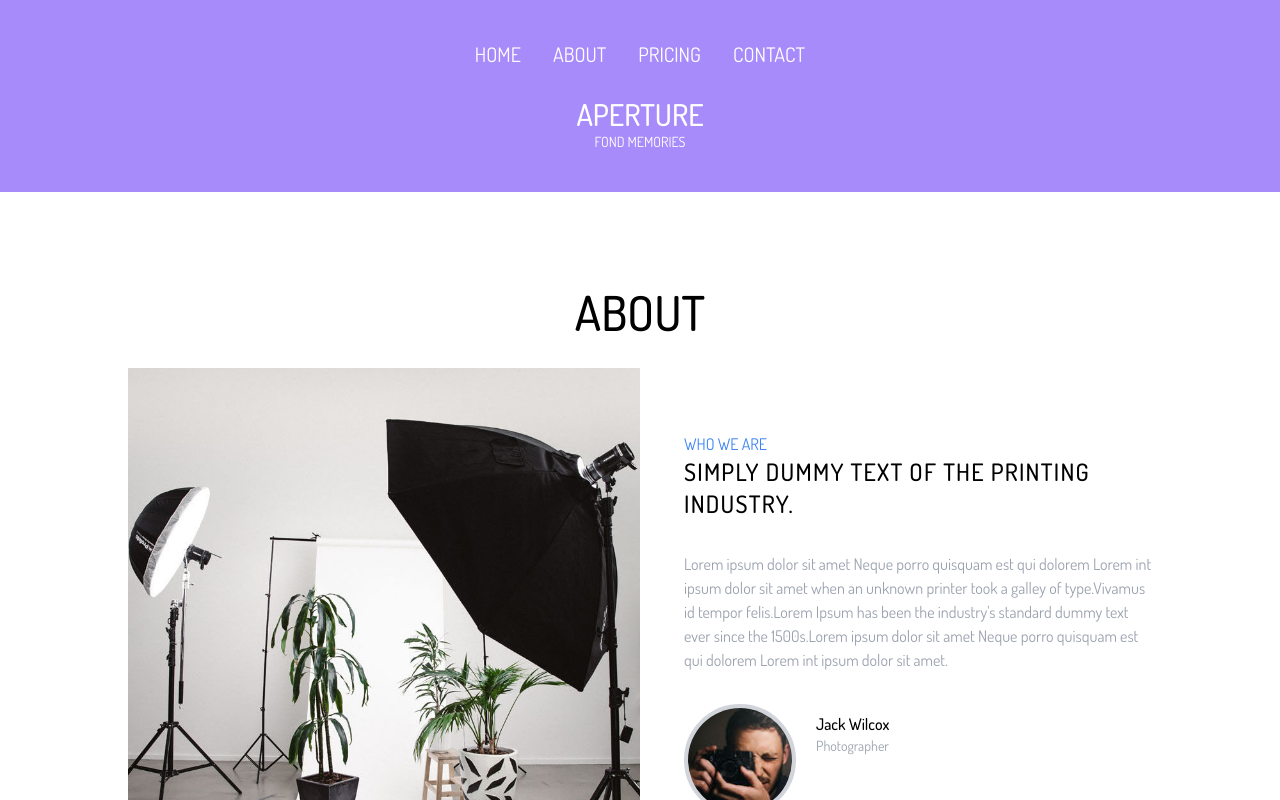
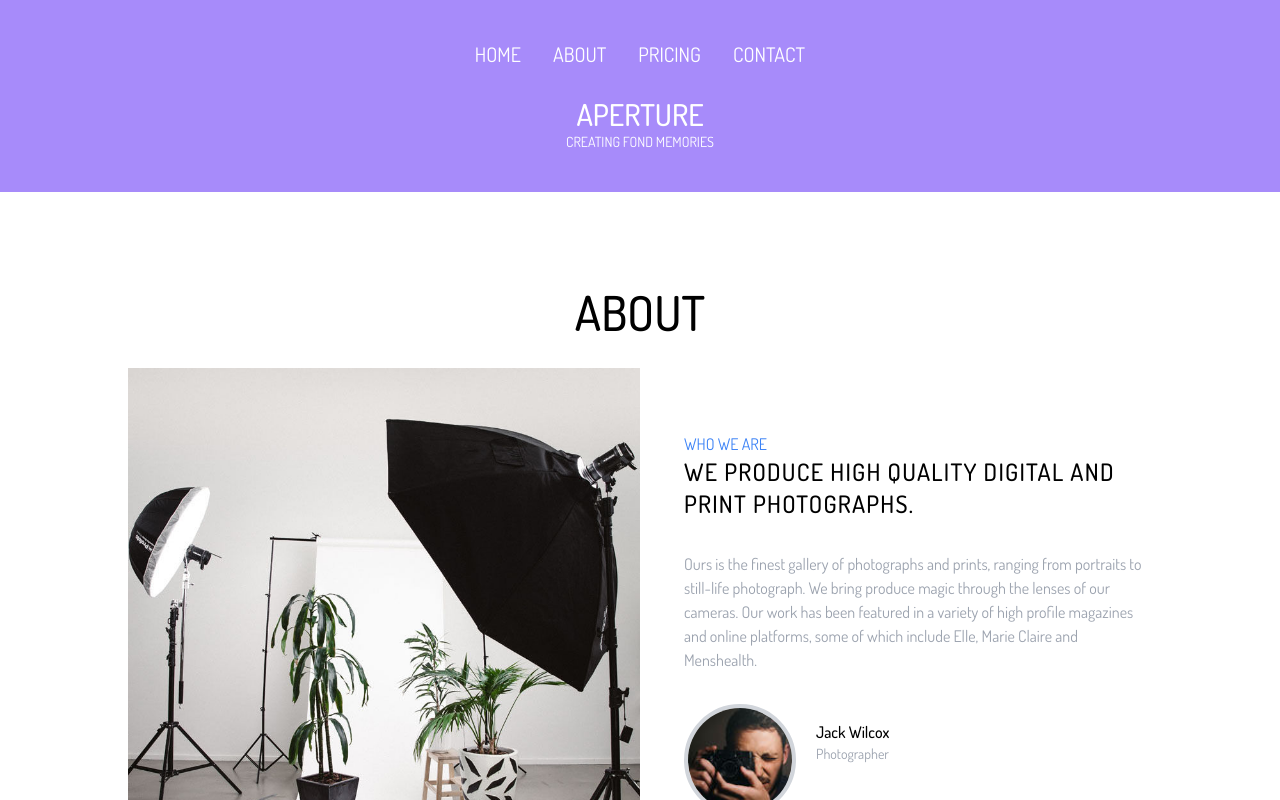
Before and after one commit to okwujeisrael/Aperture, a React (Create React App) app: page /about in a window 1280 px wide. Shown: the top 800 px of the page. Built offline with nearby package versions, Linux system fonts and the light colour scheme.

Commit message:
Replace dummy text

```diff
--- a/src/pages/about/About.js
+++ b/src/pages/about/About.js
@@ -9,12 +9,14 @@ const About = () => {
         <img src="/about/about.jpg" alt="studio-img" className="w-1/2 inline-block" />
         <div className="text-left w-1/2 mx-auto">
           <h4 className="text-blue-500 pt-16">WHO WE ARE</h4>
-          <h2 className="dosis-bold text-2xl max-w-96 tracking-wider animate__animated animate__flipInY">SIMPLY DUMMY TEXT OF THE PRINTING INDUSTRY.</h2>
-          <p className="py-8 text-gray-400 animate__animated animate__flipInY">Lorem ipsum dolor sit amet Neque porro quisquam est qui dolorem Lorem int ipsum dolor sit amet when an unknown printer took a galley of type.Vivamus id tempor felis.Lorem Ipsum has been the industry's standard dummy text ever since the 1500s.Lorem ipsum dolor sit amet Neque porro quisquam est qui dolorem Lorem int ipsum dolor sit amet.</p>
+          <h2 className="dosis-bold text-2xl max-w-96 tracking-wider animate__animated animate__flipInY">
+            WE PRODUCE HIGH QUALITY DIGITAL AND PRINT PHOTOGRAPHS.
+          </h2>
+          <p className="py-8 text-gray-400 animate__animated animate__flipInY">Ours is the finest gallery of photographs and prints, ranging from portraits to still-life photograph. We bring produce magic through the lenses of our cameras. Our work has been featured in a variety of high profile magazines and online platforms, some of which include Elle, Marie Claire and Menshealth.</p>
           <div className="flex space-x-5">
             <img src="/about/jack.jpg" alt="jack-wilcox" className="w-28 h-28 rounded-full border-4 border-gray-300 inline-block"/>
             <div>
-              <p className="dosis-bold font-bold pt-2">Jack Wilcox</p>
+              <p className="dosis-bold font-bold pt-4">Jack Wilcox</p>
               <p className="text-sm text-gray-400">Photographer</p>
             </div>
           </div>
--- a/src/shared/components/Navbar.js
+++ b/src/shared/components/Navbar.js
@@ -31,7 +31,7 @@ const Navbar = () => {
       </ul>
       <Link to="/">
         <h1 className="text-3xl dosis-bold hover:text-black">APERTURE</h1>
-        <p className="text-sm">FOND MEMORIES</p>
+        <p className="text-sm">CREATING FOND MEMORIES</p>
       </Link>
     </nav>
   )
```
Also changed, not shown: 1 other file (tests, documents, lock files or other folders).
